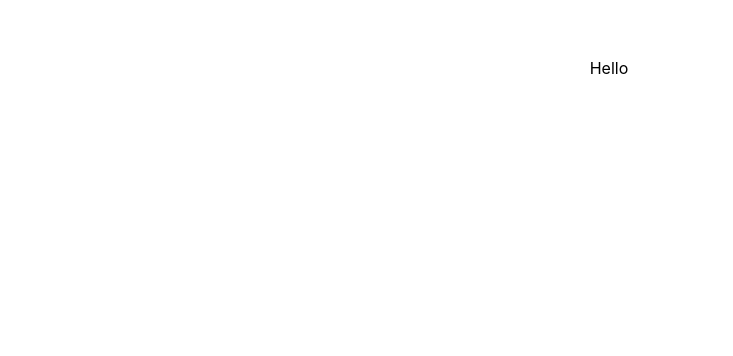
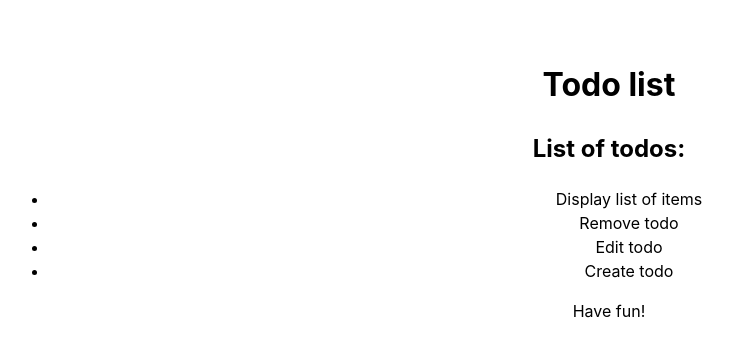
Before and after one commit to tataata/todo-app, a React (Vite) app: page / in a window 1280 px wide. Shown: the top 356 px of the page, without its empty margins (31-764 px from the left). Built offline with nearby package versions, Linux system fonts and the light colour scheme.

Commit message:
task 1: list component with static displaying data

```diff
--- a/src/App.jsx
+++ b/src/App.jsx
@@ -1,12 +1,18 @@
-import { useState } from 'react'
 import './App.css'
+import List from './List'
 
 function App() {
-  const [count, setCount] = useState(0)
-
   return (
     <>
-    <p>Hello</p>
+     <header>
+        <h1>Todo list</h1>
+      </header>
+      <main>
+        <List />
+      </main>
+      <footer>
+        <p>Have fun!</p>
+      </footer>
     </>
   )
 }
--- /dev/null
+++ b/src/List.jsx
@@ -0,0 +1,19 @@
+function List() {
+  const tasks = [
+    { task: 'Display list of items', status: 'open', id: '01' },
+    { task: 'Remove todo', status: 'open', id: '02' },
+    { task: 'Edit todo', status: 'open', id: '03' },
+    { task: 'Create todo', status: 'open', id: '04' },
+  ]
+
+  return (
+    <>
+      <h2>List of todos:</h2>
+      <ul>
+        {tasks.map(item => <li>{item.task}</li>)}
+      </ul>
+    </>
+  )
+}
+
+export default List
```
